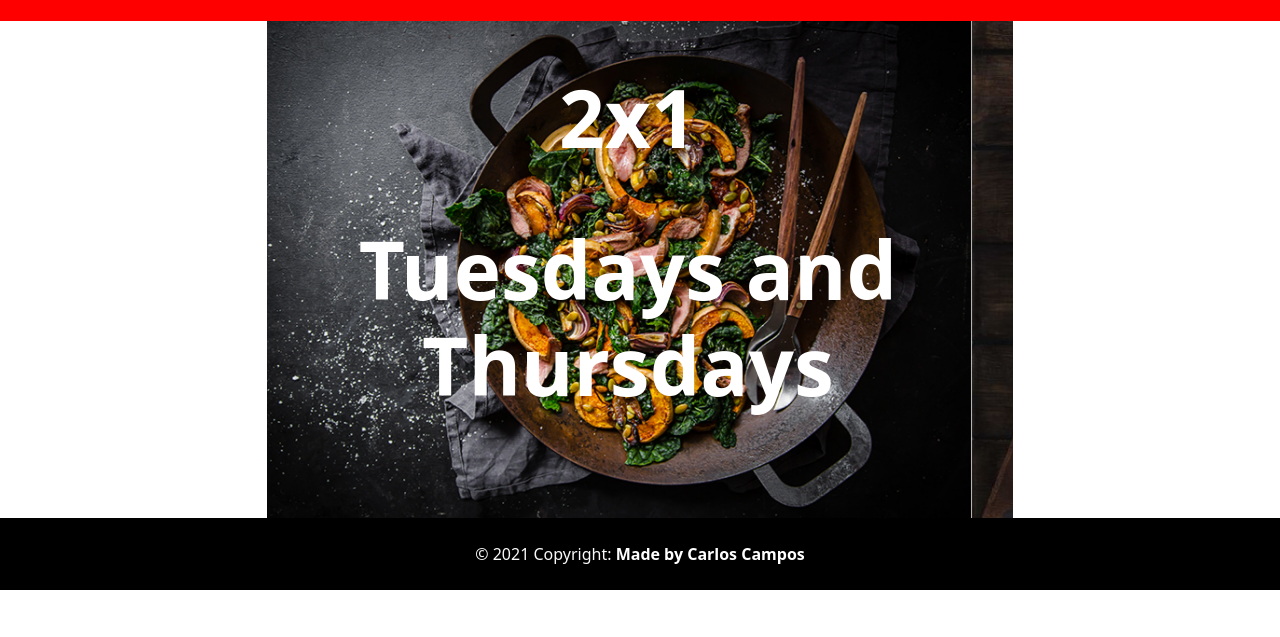
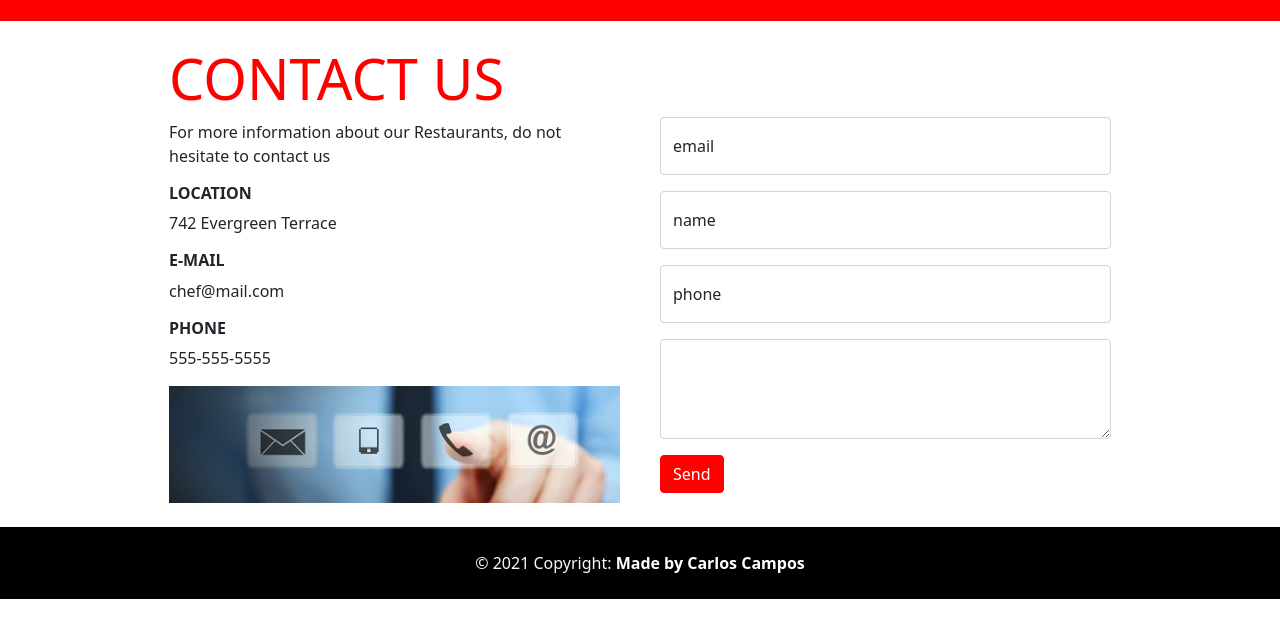
Before and after one commit to sjcco/restaurant-page, a website built with webpack: page dist/index.html in a window 1280 px wide. Shown: the part 115-752 px from the top of the page. Built offline with nearby package versions, Linux system fonts and the light colour scheme.

Commit message:
Add Assets for contact and menu

```diff
--- a/src/index.js
+++ b/src/index.js
@@ -4,8 +4,9 @@ import './main.scss';
 import topNav from './topNav';
 import mainNav from './mainNav';
 import footer from './footer';
-import home from './home';
+import contact from './contact';
 import logo from './img/logo.png';
+
 
 const content = document.querySelector('#content');
 const nav = topNav();
@@ -13,7 +14,7 @@ const mainNavigation = mainNav();
 const page = document.createElement('div');
 page.classList.add('page-content');
 const foot = footer();
-const myhome = home();
+const mycontact = contact();
 
 const mylogo = new Image();
 mylogo.src = logo;
@@ -21,5 +22,5 @@ mylogo.src = logo;
 content.appendChild(nav);
 content.appendChild(mainNavigation);
 content.appendChild(page);
-page.appendChild(myhome);
+page.appendChild(mycontact);
 content.appendChild(foot);
```
Also changed, not shown: dist/img/contactUs.jpg (added), dist/index.html, src/img/contactUs.jpg (added), src/img/menu1.jpeg (added), src/img/menu2.jpeg (added), 1 other file.
